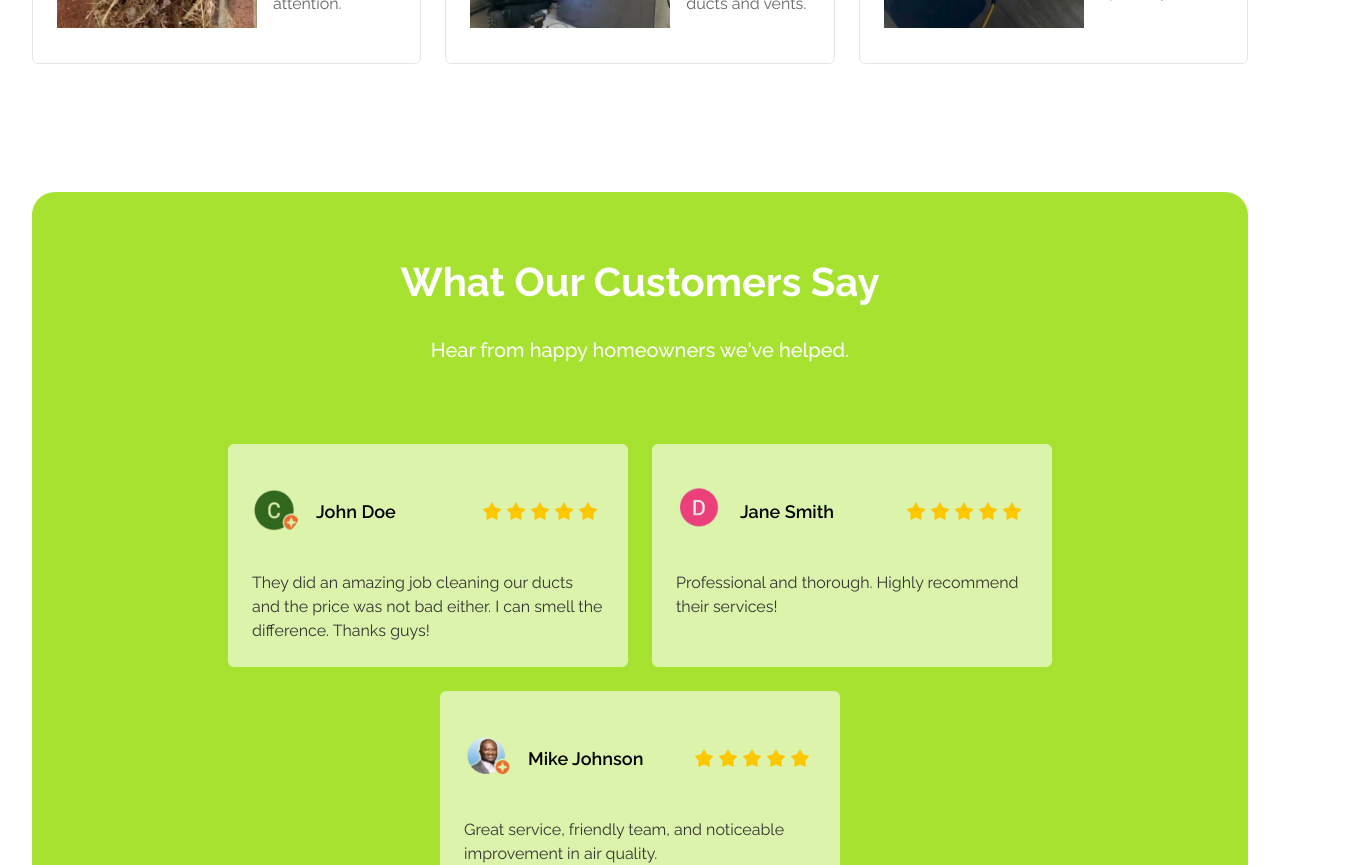
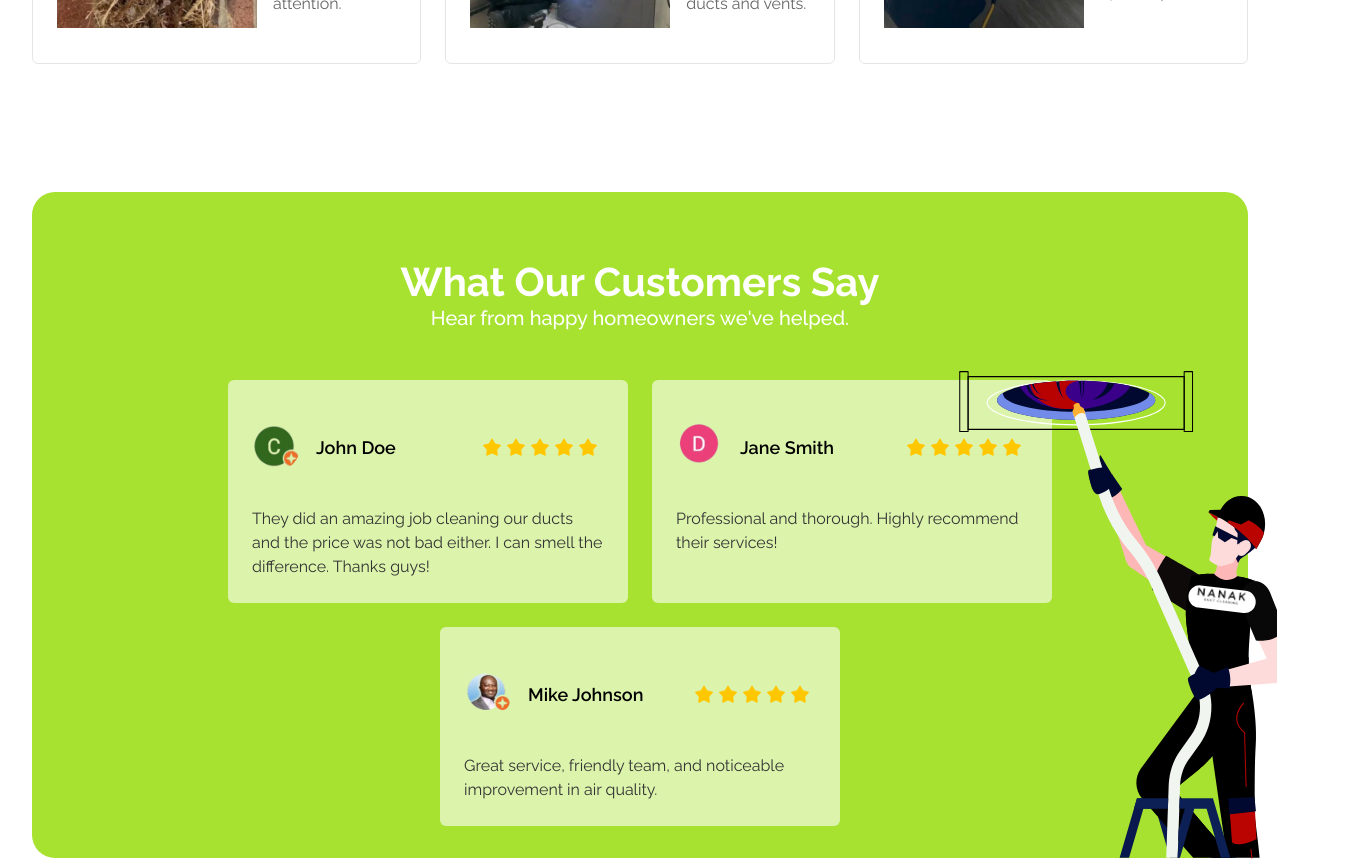
Before and after one commit to ayuktha63/nanak, a Next.js app: page / in a window 1280 px wide. Shown: the part 2600-3465 px from the top of the page, 1360 px wide, since content can reach past the window. Built offline with nearby package versions, Linux system fonts and the light colour scheme.

Commit message:
testimonials image absolute

```diff
--- a/src/app/page.js
+++ b/src/app/page.js
@@ -350,7 +350,17 @@ export default function Home() {
 
         {/* Testimonials Section */}
         <section id="testimonials" className="section testimonials-section" data-aos="fade-up">
+          <div className="testimonials-person-container" data-aos="fade-right">
+            <Image
+              src="/what-customer-say-person.svg"
+              alt="Customer testimonial illustration"
+              width={500}
+              height={500}
+              className="testimonials-person-image"
+            />
+          </div>
           <div className="testimonials-box" data-aos="zoom-in">
+            <div className="testimonials-content-container">
               <h2 className="testimonials-title" data-aos="fade-up" data-aos-delay="200">
                 What Our Customers Say
               </h2>
@@ -366,6 +376,7 @@ export default function Home() {
                     review={testimonial.review}
                   />
                 ))}
+              </div>
             </div>
           </div>
         </section>
--- a/src/app/testimonials.css
+++ b/src/app/testimonials.css
@@ -1,3 +1,5 @@
+@import url('https://fonts.googleapis.com/css2?family=Raleway:ital,wght@0,100..900;1,100..900&display=swap');
+
 /* Testimonials Section Styles */
 .testimonials-section {
   padding: 4rem 1rem;
@@ -5,6 +7,24 @@
   width: 100%;
   max-width: 1440px;
   box-sizing: border-box;
+  position: relative;
+}
+
+.testimonials-person-container {
+  position: absolute;
+  /* top: 0; */
+  right: -80px;
+  bottom: 56px;
+  width: auto;
+  height: auto;
+  z-index: 2;
+}
+
+.testimonials-person-image {
+  width: 500px;
+  height: 500px;
+  object-fit: contain;
+  max-width: 100%;
 }
 
 .testimonials-box {
@@ -12,14 +32,22 @@
   background: #A7E231;
   padding: 2rem;
   width: 100%;
-min-height: 613px;
   max-width: 1380px;
+  min-height: 613px;
   margin: 0 auto;
   display: flex;
   flex-direction: column;
   align-items: center;
   gap: 2rem;
   box-sizing: border-box;
+  z-index: 1;
+}
+
+.testimonials-content-container {
+  display: flex;
+  flex-direction: column;
+  align-items: center;
+  width: 100%;
 }
 
 .testimonials-title {
@@ -29,13 +57,13 @@ min-height: 613px;
   font-size: 40px;
   font-style: normal;
   font-weight: 700;
-  margin-bottom: 0px;
+  margin-bottom: 0;
   line-height: 48px; /* 120% */
 }
 
 .testimonials-subtitle {
-  margin-top:0px;
-  margin-bottom:50px;
+  margin-top: 0;
+  margin-bottom: 50px;
   color: #FFF;
   font-family: 'Raleway', sans-serif;
   font-size: 20px;
@@ -43,7 +71,6 @@ min-height: 613px;
   font-weight: 500;
   line-height: 24px; /* 120% */
   text-align: center;
-  /* margin: 0 auto ; */
 }
 
 .testimonials-container {
@@ -80,7 +107,7 @@ min-height: 613px;
 .testimonial-name {
   font-family: 'Raleway', sans-serif;
   font-size: 18px;
-  width:150px;
+  width: 150px;
   font-weight: 600;
   color: #000;
 }
@@ -126,9 +153,12 @@ min-height: 613px;
     max-width: 100%;
   }
 
+  .testimonials-person-container {
+    display: none; /* Hide image on mobile */
+  }
+
   .testimonials-box {
     padding: 1.5rem;
-    border-radius: 23px;
   }
 
   .testimonials-title {
```
Also changed, not shown: public/what-customer-say-person.svg (added). Lines whose indentation alone changed are shown as unchanged.
